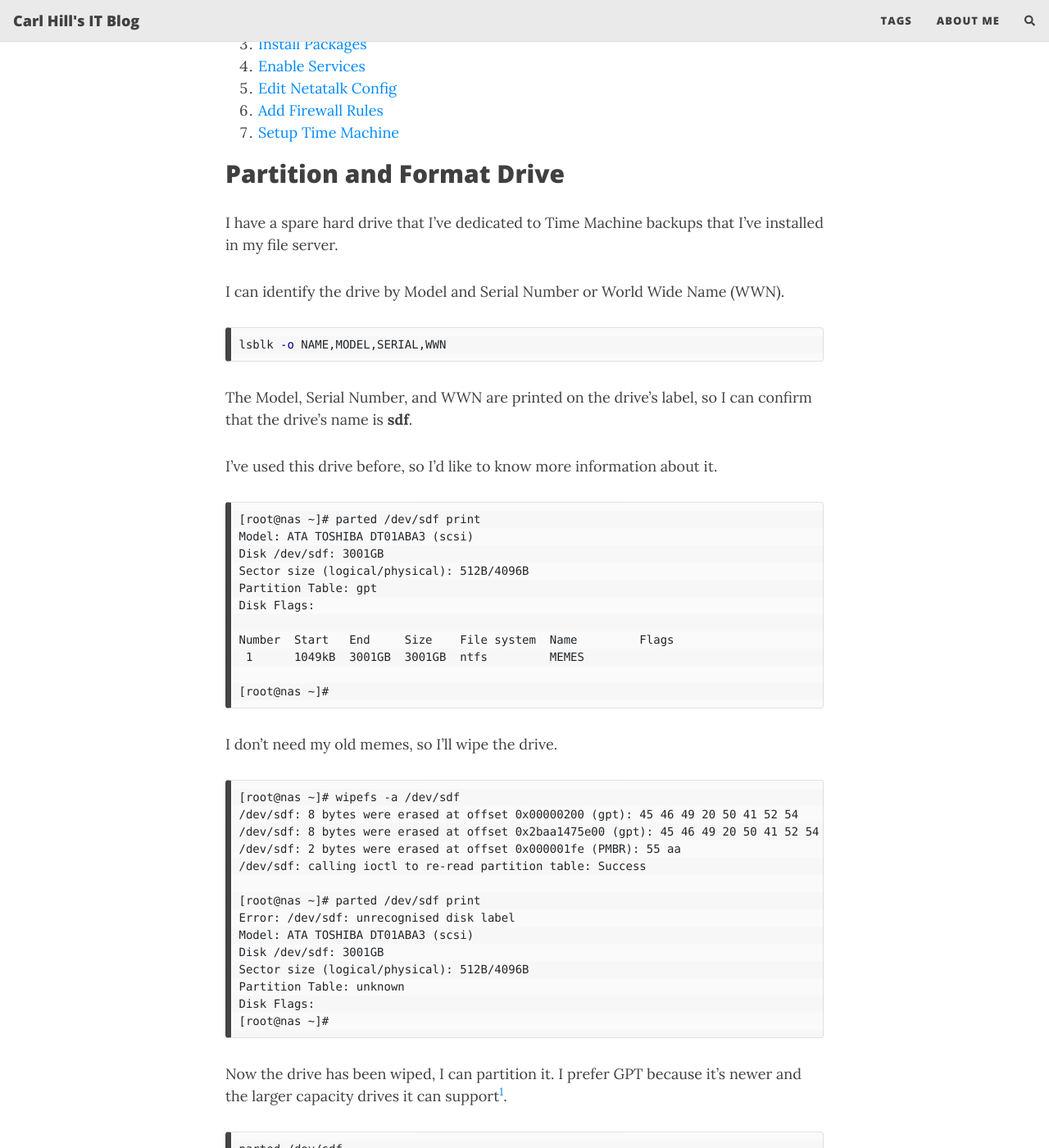
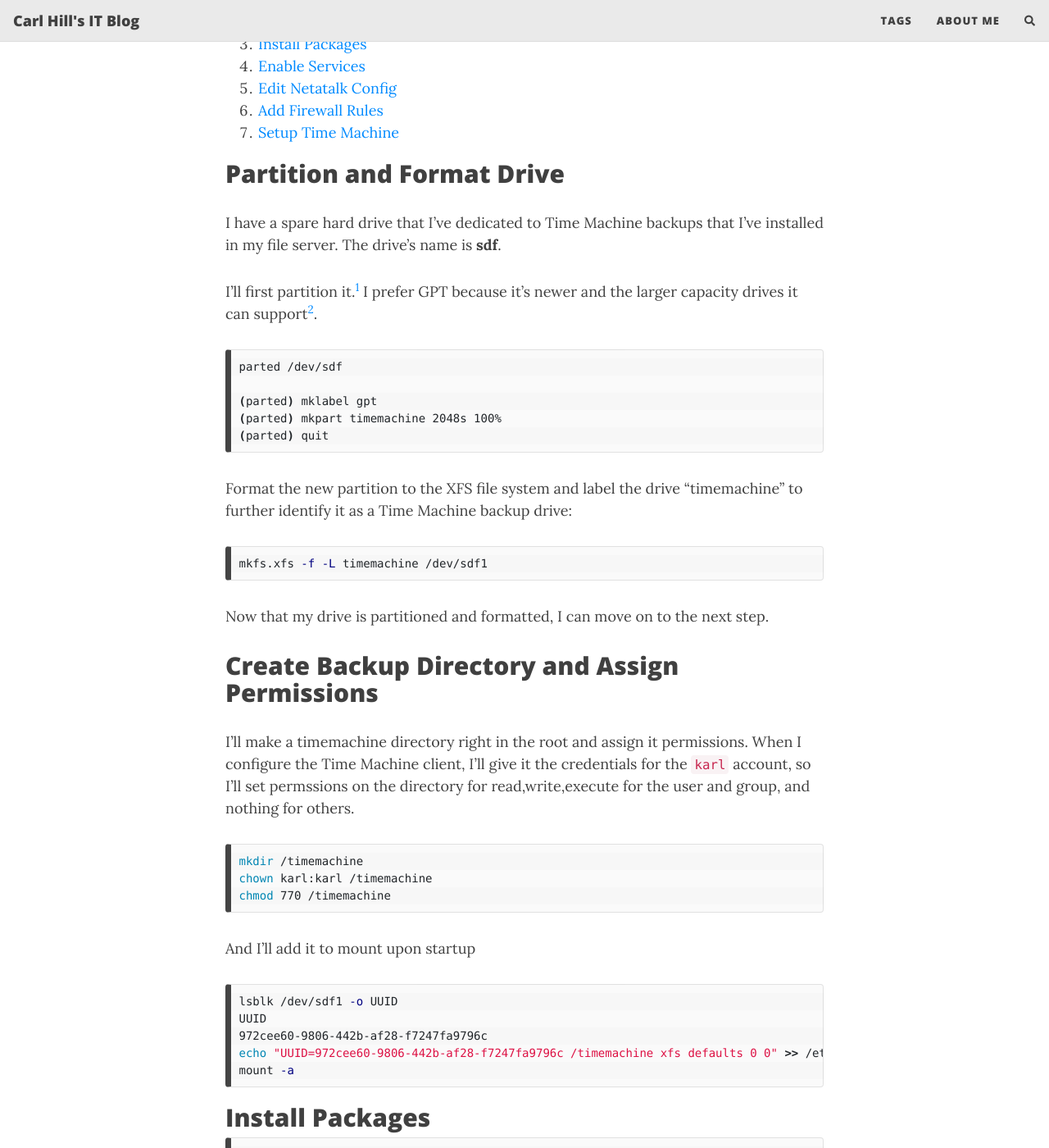
Before and after one commit to carlhillit/blog, a Jekyll site: the page built from _posts/2021-12-17-LinuxServerTimeMachineBackup.md, in a window 1280 px wide and 1400 px high, scrolled down 804 px. Shown: the whole window at 82% size. Built offline with Jekyll 4.4.1, drawn with Linux system fonts in a browser that asks for light colours; nearby versions of some CDN libraries; comment, search, counter and statistics services are not loaded; some of the changed text lies outside the part shown.

Commit message:
abridged more general purpose sections

`````diff
--- a/_posts/2021-12-17-LinuxServerTimeMachineBackup.md
+++ b/_posts/2021-12-17-LinuxServerTimeMachineBackup.md
@@ -24,52 +24,9 @@ I'll be using Fedora 35 Server Edition as my backup server for this blog post, b
 
 ## Partition and Format Drive
 
-I have a spare hard drive that I've dedicated to Time Machine backups that I've installed in my file server.
+I have a spare hard drive that I've dedicated to Time Machine backups that I've installed in my file server. The drive's name is **sdf**.
 
-I can identify the drive by Model and Serial Number or World Wide Name (WWN).
-
-````bash
-lsblk -o NAME,MODEL,SERIAL,WWN
-````
-
-The Model, Serial Number, and WWN are printed on the drive's label, so I can confirm that the drive's name is **sdf**.
-
-I've used this drive before, so I'd like to know more information about it.
-
-````
-[root@nas ~]# parted /dev/sdf print
-Model: ATA TOSHIBA DT01ABA3 (scsi)
-Disk /dev/sdf: 3001GB
-Sector size (logical/physical): 512B/4096B
-Partition Table: gpt
-Disk Flags:
-
-Number  Start   End     Size    File system  Name         Flags
- 1      1049kB  3001GB  3001GB  ntfs         MEMES
-
-[root@nas ~]#
-````
-
-I don't need my old memes, so I'll wipe the drive.
-
-````
-[root@nas ~]# wipefs -a /dev/sdf
-/dev/sdf: 8 bytes were erased at offset 0x00000200 (gpt): 45 46 49 20 50 41 52 54
-/dev/sdf: 8 bytes were erased at offset 0x2baa1475e00 (gpt): 45 46 49 20 50 41 52 54
-/dev/sdf: 2 bytes were erased at offset 0x000001fe (PMBR): 55 aa
-/dev/sdf: calling ioctl to re-read partition table: Success
-
-[root@nas ~]# parted /dev/sdf print
-Error: /dev/sdf: unrecognised disk label
-Model: ATA TOSHIBA DT01ABA3 (scsi)
-Disk /dev/sdf: 3001GB
-Sector size (logical/physical): 512B/4096B
-Partition Table: unknown
-Disk Flags:
-[root@nas ~]#
-````
-
-Now the drive has been wiped, I can partition it. I prefer GPT because it's newer and the larger capacity drives it can support[^1].
+I'll first partition it.[^1] I prefer GPT because it's newer and the larger capacity drives it can support[^2].
 
 ````bash
 parted /dev/sdf
@@ -79,16 +36,10 @@ parted /dev/sdf
 (parted) quit
 ````
 
-Format the new partition to the XFS file system:
+Format the new partition to the XFS file system and label the drive "timemachine" to further identify it as a Time Machine backup drive:
 
 ````bash
-mkfs.xfs -f /dev/sdf1
-````
-
-Just for funsies, I'll label the drive to further identify it as a Time Machine backup drive:
-
-````bash
-xfs_admin -L timemachine /dev/sdf1`
+mkfs.xfs -f -L timemachine /dev/sdf1
 ````
 
 Now that my drive is partitioned and formatted, I can move on to the next step.
`````
Also changed, not shown: other parts of _posts/2021-12-17-LinuxServerTimeMachineBackup.md (+3 -1 lines).
